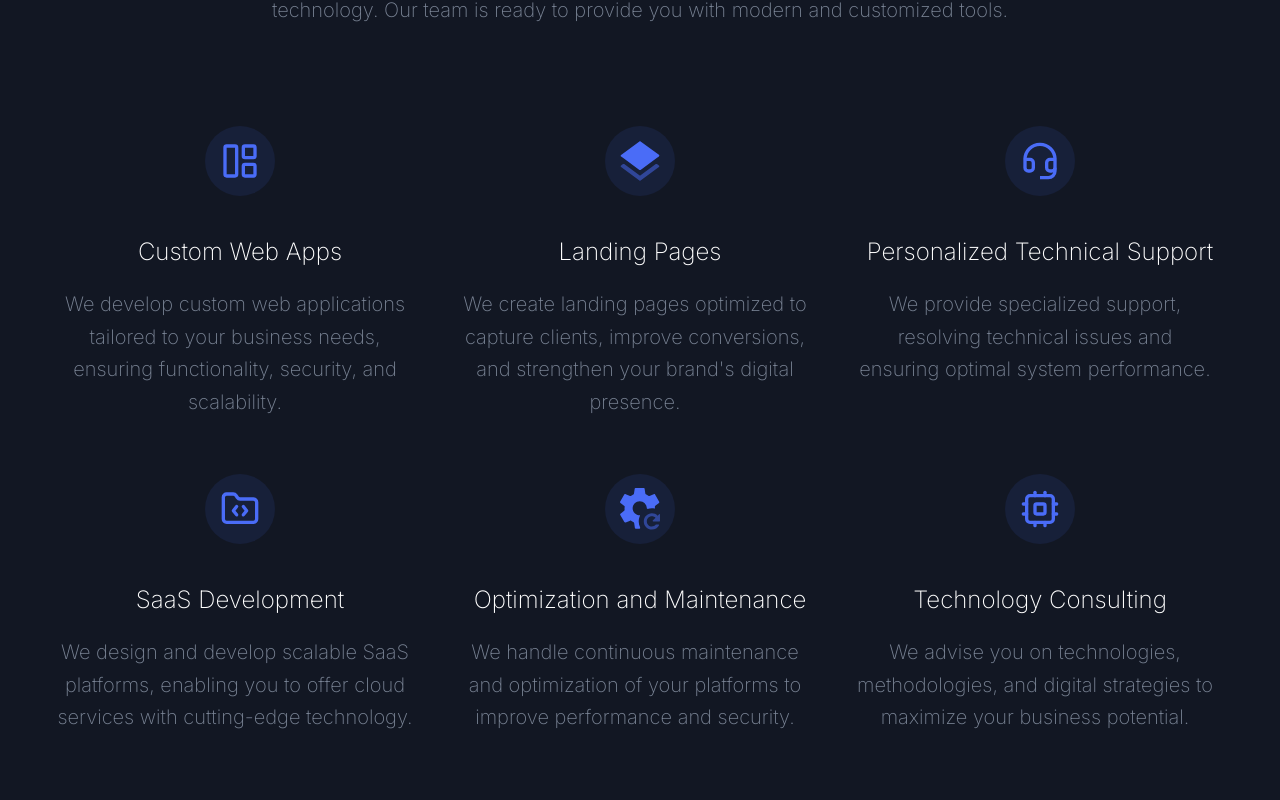
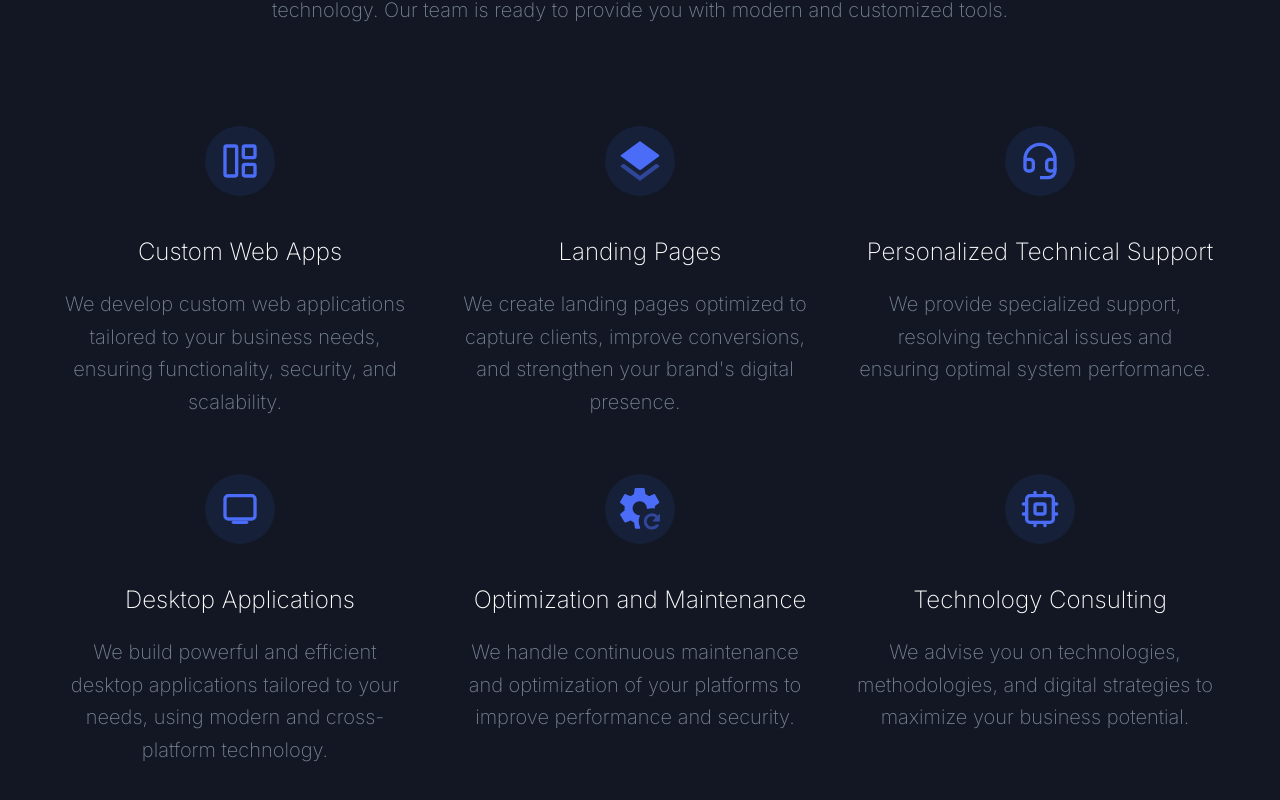
Before and after one commit to TadeoParmigiani/Orbitpage, a Next.js app: page / in a window 1280 px wide. Shown: the part 1940-2740 px from the top of the page. Built offline with nearby package versions, Linux system fonts and the light colour scheme.

Commit message:
update footer

```diff
--- a/src/components/Features/featuresData.tsx
+++ b/src/components/Features/featuresData.tsx
@@ -37,12 +37,14 @@ const featuresData: Feature[] = [
 {
   id: 4,
   icon: (
-      <svg xmlns="http://www.w3.org/2000/svg" width="40" height="40" viewBox="0 0 24 24" fill="none" stroke="currentColor" strokeWidth="2" strokeLinecap="round" strokeLinejoin="round"><path d="M10 10.5 8 13l2 2.5"/><path d="m14 10.5 2 2.5-2 2.5"/><path d="M20 20a2 2 0 0 0 2-2V8a2 2 0 0 0-2-2h-7.9a2 2 0 0 1-1.69-.9L9.6 3.9A2 2 0 0 0 7.93 3H4a2 2 0 0 0-2 2v13a2 2 0 0 0 2 2z"/></svg>
+    <svg xmlns="http://www.w3.org/2000/svg" width="40" height="40" viewBox="0 0 24 24" fill="none" stroke="currentColor" strokeWidth="2" strokeLinecap="round" strokeLinejoin="round">
+      <rect x="3" y="4" width="18" height="14" rx="2" ry="2"></rect>
+      <line x1="8" y1="20" x2="16" y2="20"></line>
+    </svg>
   ),
-
-    title: "Desarrollo SaaS",
+  title: "Aplicaciones de Escritorio",
   paragraph:
-      "Diseñamos y desarrollamos plataformas SaaS escalables, permitiéndote ofrecer servicios en la nube con tecnología de vanguardia.",
+    "Creamos aplicaciones de escritorio potentes y eficientes, adaptadas a tus necesidades, con tecnología moderna y multiplataforma.",
 },
   {
     id: 5,
--- a/src/components/Features/index.tsx
+++ b/src/components/Features/index.tsx
@@ -42,9 +42,9 @@ const featureTranslations = {
   },
   4: {
     en: {
-      title: "SaaS Development",
+      title: "Desktop Applications",
       paragraph:
-        "We design and develop scalable SaaS platforms, enabling you to offer cloud services with cutting-edge technology.",
+        "We build powerful and efficient desktop applications tailored to your needs, using modern and cross-platform technology.",
     },
   },
   5: {
--- a/src/components/Footer/index.tsx
+++ b/src/components/Footer/index.tsx
@@ -224,7 +224,7 @@ const Footer = () => {
                     {content[language].contact.city}
                   </li>
                   <li className="mb-4 text-sm text-body-color dark:text-body-color-dark">
-                    {content[language].contact.phone} <a href="tel:+123456789" className="hover:text-primary">+123 456 789</a>
+                    {content[language].contact.phone} <a href="#" className="hover:text-primary">+54 9 341 693-0246</a>
                   </li>
                   <li className="mb-4 text-sm text-body-color dark:text-body-color-dark">
                     {content[language].contact.email} <a href="mailto:orbitdevrosario@gmail.com" className="hover:text-primary">orbitdevrosario@gmail.com</a>
--- a/src/components/Testimonials/index.tsx
+++ b/src/components/Testimonials/index.tsx
@@ -19,17 +19,17 @@ const teamData = {
       name: "Juan Cruz Bocadi",
       role: "Estudiante de ingeniería",
       image: "/images/testimonials/bocadi.jpg",
-      linkedin: "https://www.linkedin.com/in/ezequielnicolasmartin/",
-      github: "#",
+      linkedin: "#",
+      github: "https://github.com/JuanBocadi",
     },
-     {
-       id: 3,
-       name: "Ezequiel Martín",
-       role: "Tecnico de software",
-       image: "/images/testimonials/eze.jpeg",
-       linkedin: "https://www.linkedin.com/in/ezequielnicolasmartin/",
-       github: "https://github.com/EzequielMartin03",
-     },
+    //  {
+    //    id: 3,
+    //    name: "Ezequiel Martín",
+    //    role: "Tecnico de software",
+    //    image: "/images/testimonials/eze.jpeg",
+    //    linkedin: "https://www.linkedin.com/in/ezequielnicolasmartin/",
+    //    github: "https://github.com/EzequielMartin03",
+    //  },
     // {
     //   id: 4,
     //   name: "Fabrizio Pelozzi",
@@ -53,17 +53,17 @@ const teamData = {
       name: "Juan Cruz Bocadi",
       role: "Engineering student",
       image: "/images/testimonials/bocadi.jpg",
-      linkedin: "",
+      linkedin: "#",
       github: "https://github.com/JuanBocadi",
     },
-     {
-       id: 3,
-       name: "Ezequiel Martín",
-       role: "software technician",
-       image: "/images/testimonials/eze.jpeg",
-       linkedin: "https://www.linkedin.com/in/ezequielnicolasmartin/",
-       github: "https://github.com/EzequielMartin03",
-     },
+    //  {
+    //    id: 3,
+    //    name: "Ezequiel Martín",
+    //    role: "software technician",
+    //    image: "/images/testimonials/eze.jpeg",
+    //    linkedin: "https://www.linkedin.com/in/ezequielnicolasmartin/",
+    //    github: "https://github.com/EzequielMartin03",
+    //  },
     // {
     //   id: 4,
     //   name: "Fabrizio Pelozzi",
```
Lines whose indentation alone changed are shown as unchanged.
